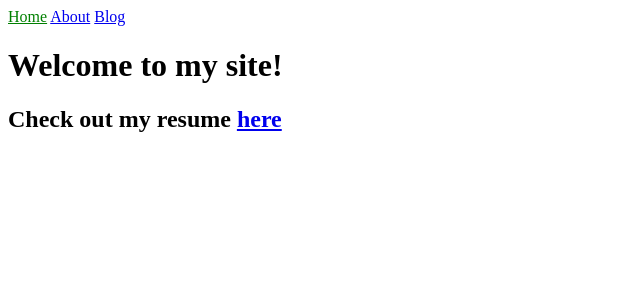
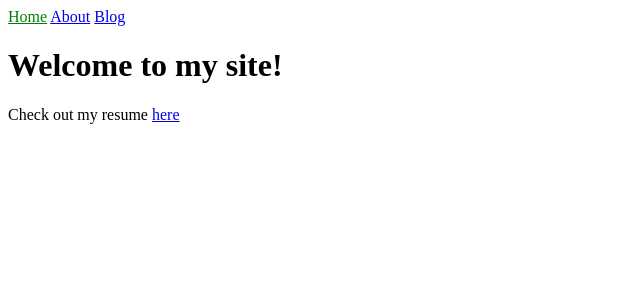
Before and after one commit to readchrisk/readchrisk.github.io, a Jekyll site: the page built from index.html, in a window 1280 px wide. Shown: the top 300 px of the page, without its empty margins (0-640 px from the left). Built offline with Jekyll 4.4.1, drawn with Linux system fonts in a browser that asks for light colours.

```diff
--- a/index.html
+++ b/index.html
@@ -11,9 +11,9 @@ title: Home
   </head>
   <body>
     <h1>Welcome to my site!</h1>
-    <h2>Check out my resume
+    <p>Check out my resume
       <a href="https://readchrisk.github.io/about.html">here</a>
-    </h2>
+    </p>
 
   </body>
 </html>
```
Also changed, not shown: about.md (+2 -0 lines).
